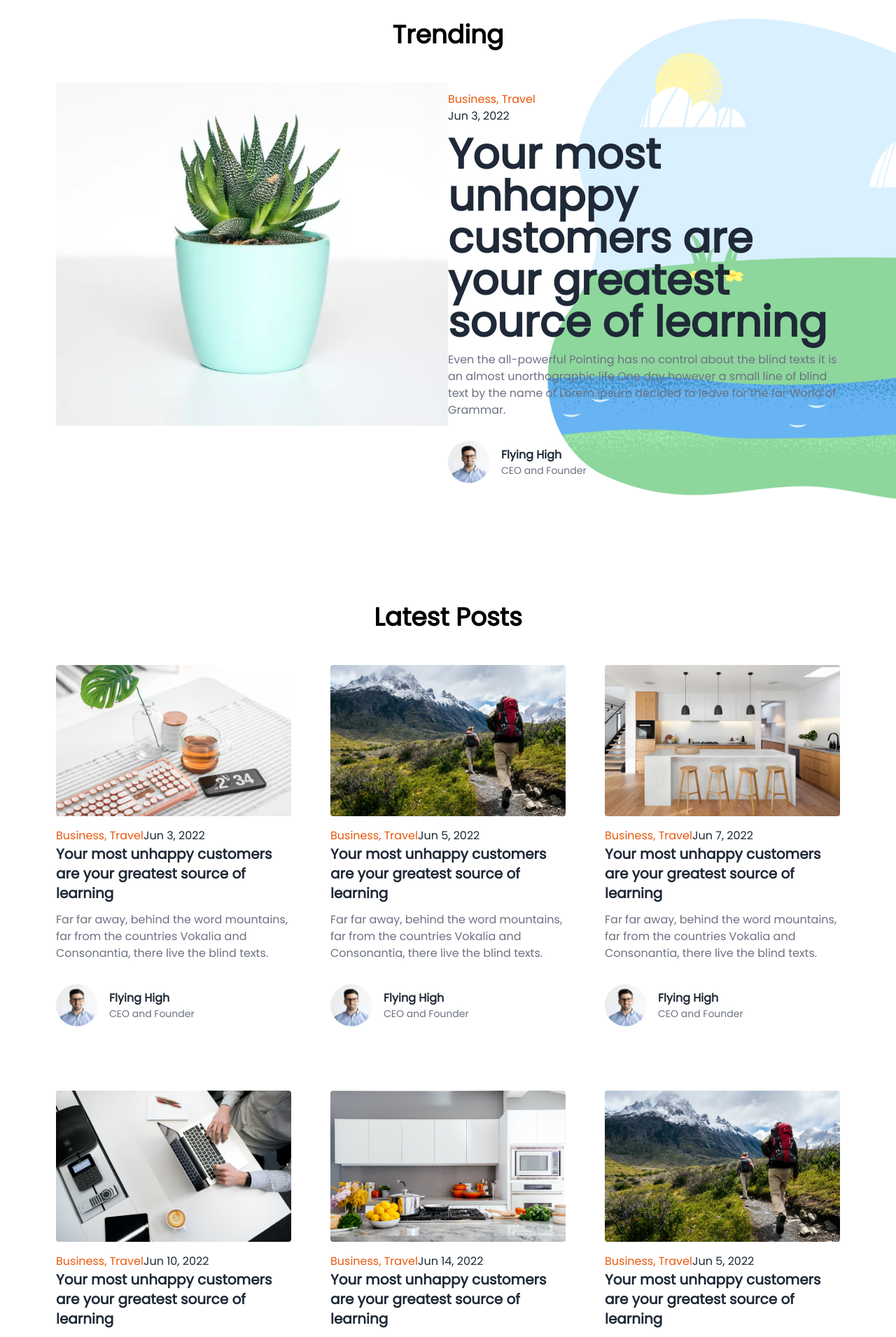
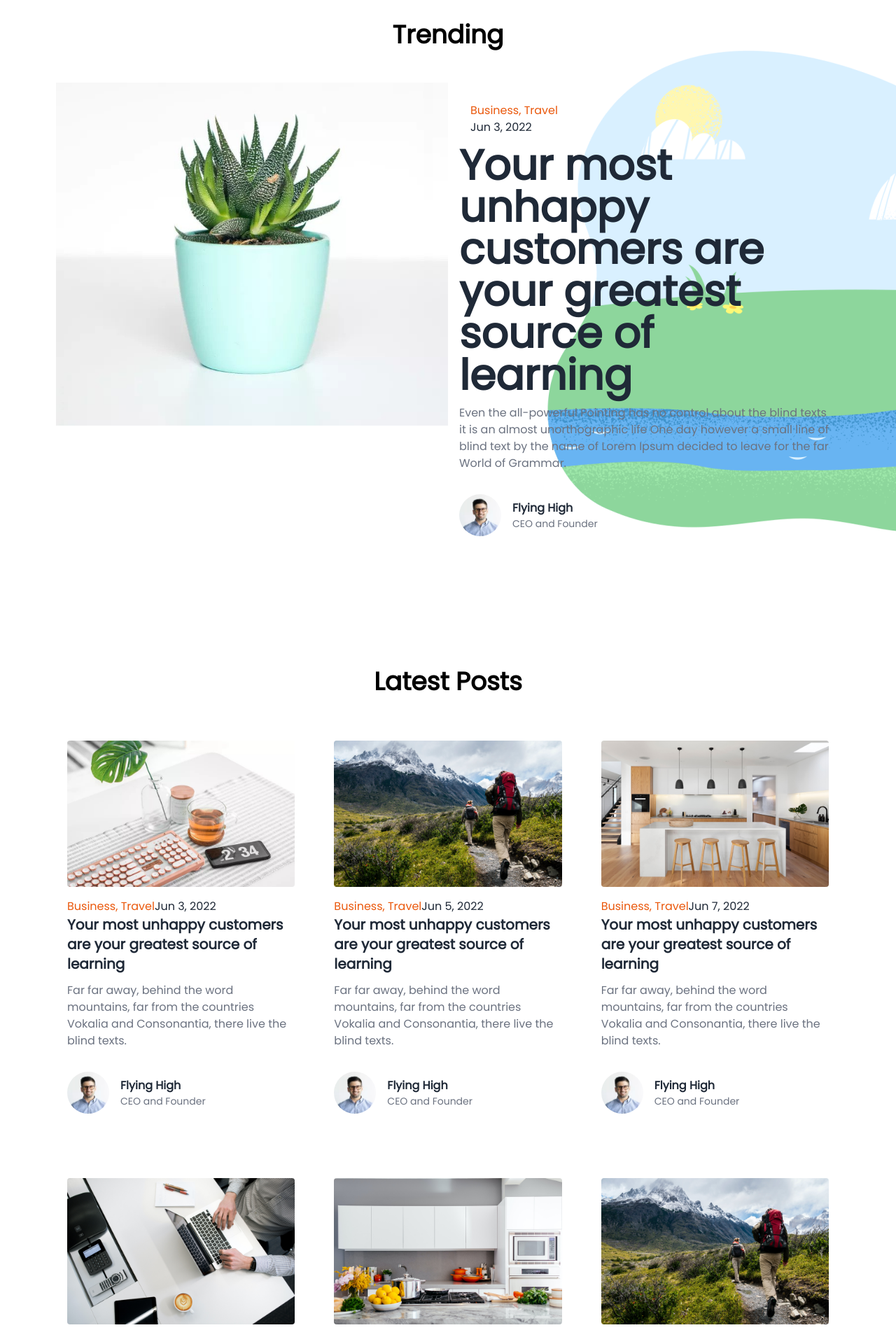
Before and after one commit to Chafai-Abdelkrim/blog-website, a Next.js app: page / in a window 1280 px wide. Shown: the part 100-2010 px from the top of the page at 70% size. Built offline with nearby package versions, Linux system fonts and the light colour scheme.

Commit message:
updated sections styling

```diff
--- a/components/section1.js
+++ b/components/section1.js
@@ -55,8 +55,8 @@ function Slide({ data }) {
           </a>
         </Link>
       </div>
-      <div className="info flex justify-center flex-col">
-        <div className="cat flex flex-col py-3">
+      <div className="info flex justify-center flex-col p-4">
+        <div className="cat flex flex-col py-3 pl-4">
           <Link href={`/posts/${id}`} legacyBehavior>
             <a className="text-orange-600 hover:text-orange-800">
               {category || "Unknown"}
@@ -68,14 +68,14 @@ function Slide({ data }) {
             </a>
           </Link>
         </div>
-        <div className="title">
+        <div className="title text-center md:text-left">
           <Link href={`/posts/${id}`} legacyBehavior>
-            <a className="text-3xl md:text-6xl font-bold text-gray-800 hover:text-gray-600">
+            <a className="text-2xl md:text-6xl font-bold text-gray-800 hover:text-gray-600">
               {title || "No Title"}
             </a>
           </Link>
         </div>
-        <p className="text-gray-500 py-3">{description || " No description"}</p>
+        <p className="text-gray-500 py-3 text-center md:text-left">{description || " No description"}</p>
         {author ? <Author {...author}></Author> : <></>}
       </div>
     </div>
--- a/components/section2.js
+++ b/components/section2.js
@@ -16,7 +16,7 @@ export default function section2() {
       <h1 className="font-bold text-4xl py-12 text-center">Latest Posts</h1>
 
       {/* grid columns */}
-      <div className="grid md:grid-cols-2 lg:grid-cols-3 gap-14">
+      <div className="grid md:grid-cols-2 lg:grid-cols-3 gap-14 p-4">
         {data.map((value, index) => (
           <Post data={value} key={index}></Post>
         ))}
--- a/components/section3.js
+++ b/components/section3.js
@@ -39,7 +39,7 @@ function Post({ data }) {
   const { id, title, category, img, description, published, author } = data;
 
   return (
-    <div className="grid">
+    <div className="grid p-4">
       <div className="images">
         <Link href={`/posts/${id}`}>
           <Image src={img || ""} width={600} height={400} />
--- a/components/section4.js
+++ b/components/section4.js
@@ -15,16 +15,16 @@ export default function section4() {
     <section className="container mx-auto md:px-20 py-16">
       <div className="grid lg:grid-cols-2">
         <div className="item">
-          <h1 className="font-bold text-4xl py-12">Buisness</h1>
-          <div className="flex flex-col gap-6">
+          <h1 className="font-bold text-4xl py-12 text-center">Buisness</h1>
+          <div className="flex flex-col gap-6 p-4">
             {data[1] ? <Post data={data[1]}></Post> : <></>}
             {data[2] ? <Post data={data[2]}></Post> : <></>}
             {data[3] ? <Post data={data[3]}></Post> : <></>}
           </div>
         </div>
         <div className="item">
-          <h1 className="font-bold text-4xl py-12">Travel</h1>
-          <div className="flex flex-col gap-6">
+          <h1 className="font-bold text-4xl py-12 text-center">Travel</h1>
+          <div className="flex flex-col gap-6 p-4">
             {data[4] ? <Post data={data[4]}></Post> : <></>}
             {data[5] ? <Post data={data[5]}></Post> : <></>}
             {data[2] ? <Post data={data[2]}></Post> : <></>}
@@ -36,36 +36,35 @@ export default function section4() {
 }
 
 function Post({ data }) {
-  const { id, title, category, img, published, author } = data;
+  const { id, title, category, img, published } = data;
 
   return (
-    <div className="flex gap-5">
+    <div className="flex items-center gap-5">
       <div className="image flex flex-col justify-start">
         <Link href={`/posts/${id}`}>
           <Image src={img || ""} className="rounded" width={300} height={250} />
         </Link>
       </div>
       <div className="info flex justify-center flex-col">
-        <div className="cat">
+        <div className="cat flex flex-col ">
           <Link href={`/posts/${id}`} legacyBehavior>
             <a className="text-orange-600 hover:text-orange-800">
               {category || "Unknown"}
             </a>
           </Link>
           <Link href={`/posts/${id}`} legacyBehavior>
-            <a className="text-gray-800 hover:text-gray-600">
+            <a className="text-sm text-gray-800 hover:text-gray-600">
               {published || "Unknown"}
             </a>
           </Link>
         </div>
         <div className="title">
           <Link href={`/posts/${id}`} legacyBehavior>
-            <a className="text-xl font-bold text-gray-800 hover:text-gray-600">
+            <a className="text-base font-bold md:text-xl text-gray-800 hover:text-gray-600">
               {title || "No Title"}
             </a>
           </Link>
         </div>
-        {author ? <Author {...author}></Author> : <></>}
       </div>
     </div>
   );
```
